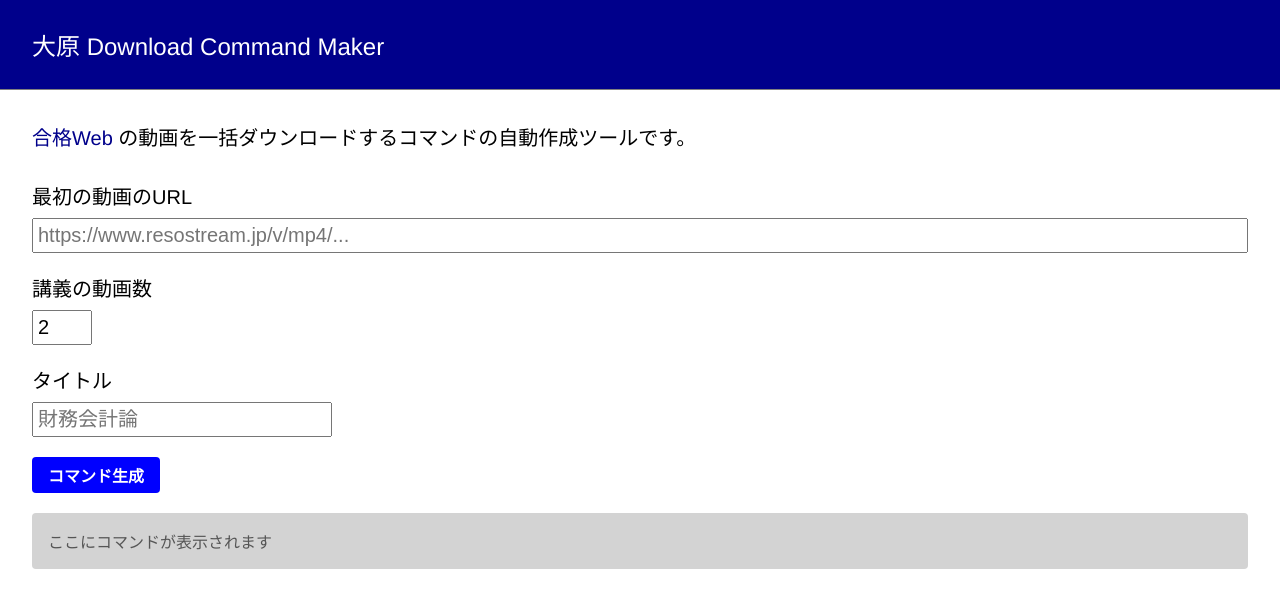
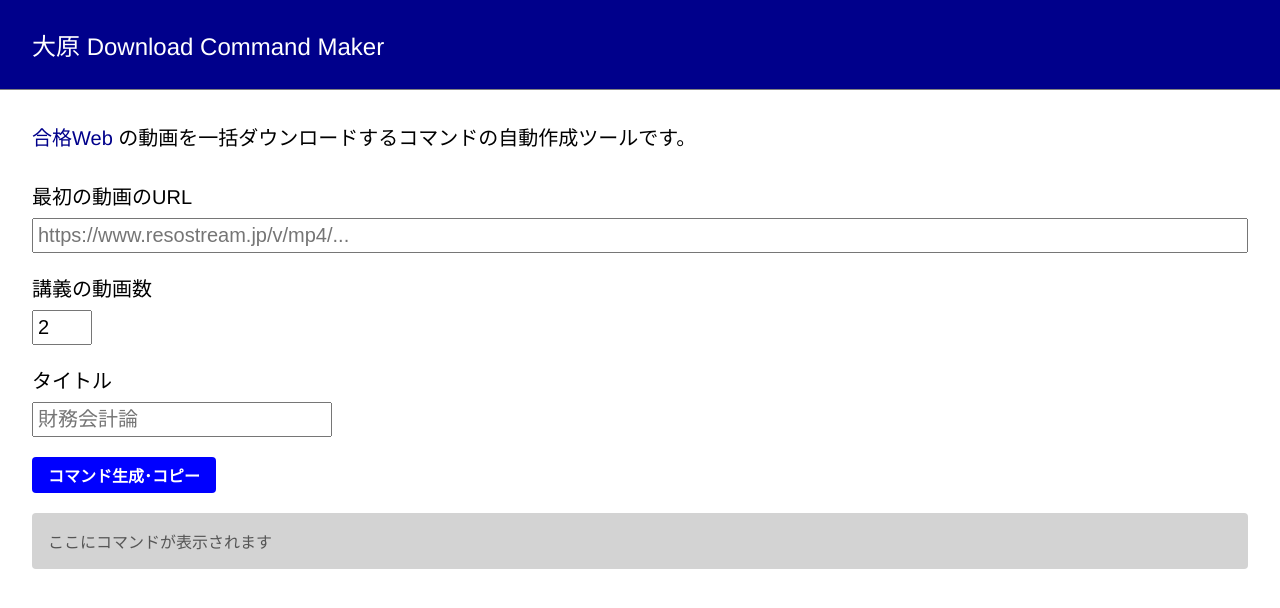
Before and after one commit to Maple0922/oohara-download, a Vue app: page / in a window 1280 px wide. Shown: the top 608 px of the page. Built offline with nearby package versions, Linux system fonts and the light colour scheme.

Commit message:
Update: コマンド生成ボタンとコピーボタンを統合

```diff
--- a/src/components/AppMain.vue
+++ b/src/components/AppMain.vue
@@ -20,13 +20,15 @@
       type="text"
       v-model="movie.title"
     />
-    <button class="make" @click="makeDownloadCommand">コマンド生成</button>
-    <button v-if="showCopyButton" class="copy" @click="copyCommand">
-      クリップボードにコピー
+    <button class="make" @click="makeDownloadCommand">
+      コマンド生成･コピー
     </button>
     <span class="copied-message" v-if="showCopiedMessage"
       >コピーされました！</span
     >
+    <button v-if="false" class="copy" @click="copyCommand">
+      クリップボードにコピー
+    </button>
     <div class="commands">
       <p v-for="(command, key) in commands" :key="key">{{ command }}</p>
     </div>
@@ -91,7 +93,9 @@ export default {
 
       this.commands.push(completeMessage);
       this.commands.push(back);
-      this.showCopyButton = true;
+      // this.showCopyButton = true;
+
+      this.copyCommand();
     },
     makeNumTwoDigits(num) {
       if (num < 10) {
@@ -178,10 +182,11 @@ button {
 }
 
 button.make {
-  display: block;
   background: blue;
+  margin-right: 12px;
 }
 button.copy {
+  display: block;
   background: darkred;
   margin-right: 12px;
 }
```
